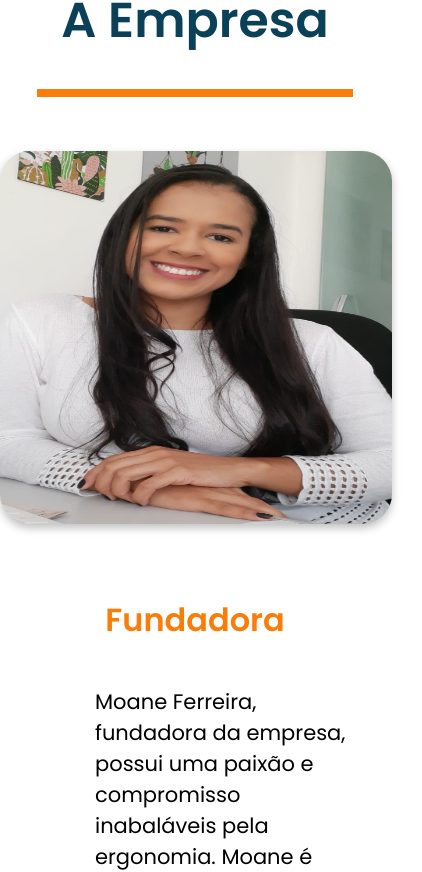
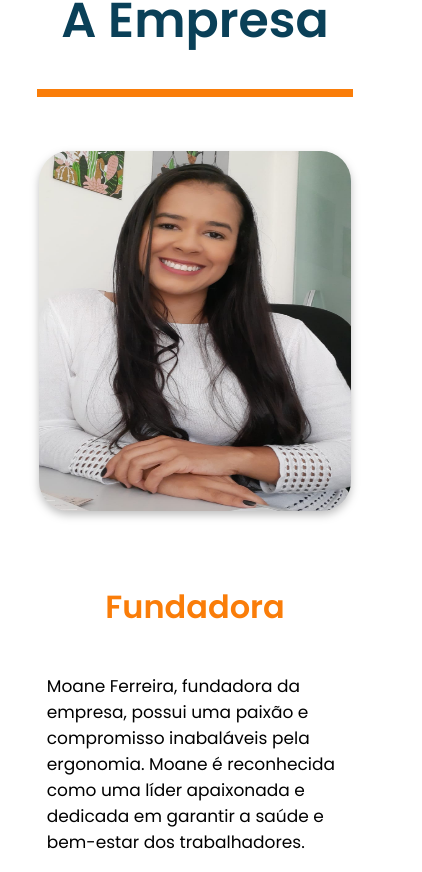
Before and after one commit to pedrorochacr/ErgonomicWebSite, a React (Create React App) app: page / in a window 390 px wide. Shown: the part 779-1651 px from the top of the page, 422 px wide, since content can reach past the window. Built offline with nearby package versions, Linux system fonts and the light colour scheme.

Commit message:
Correcao Imagem Fundadora

```diff
--- a/src/components/sobre/sobre.css
+++ b/src/components/sobre/sobre.css
@@ -177,7 +177,8 @@
         padding-right: 19px;
     }
     .atendimentoPersonalizado img{
-        margin-left: 54px !important;
+        margin-left: 36% !important;
+        margin-right: 0px !important;
     }
 
     .sobreFundadora p{
@@ -208,7 +209,7 @@
         margin-top:245px
     }
     .complementoProposta img{
-        margin: 11px 72px;
+        margin: 11px 39%;
 
     }
     .complementoProposta p{
@@ -223,14 +224,46 @@
 
 }
 
-@media(max-width: 415px){
+@media(max-width: 416px){
     .proposta p{
         font-size: 14px !important;
         line-height: 29px;
 
         margin: 0 7%;
     }
+    .proposta img{
 
+        top: 2790px;
+    }
+    .fotoFundadora{
+        width: 80%;
+
+    }
+    .fotoFundadora img{
+        width: 100%;
+        height: 360px;
+
+    }
+
+    .complementoProposta{
+        width: 91% !important;
+        margin-top: 160px;
+    }
+    .complementoProposta img{
+        width: 25px;
+        height: auto;
+    }
+    .complementoProposta p{
+        font-size: 12px;
+    }
+    .sobreFundadora p{
+
+        padding-left: 12%;
+        font-size: 17px;
+    }
+    .atendimentoPersonalizado p{
+        padding-right: 10%;
+    }
 
 
 }
--- a/src/components/sobre/sobreItem/sobreItem.css
+++ b/src/components/sobre/sobreItem/sobreItem.css
@@ -39,6 +39,7 @@
     }
 
 }
+
 @media(max-width: 388px){
     .complementoSobre h4{
         font-size: 25px;
```
